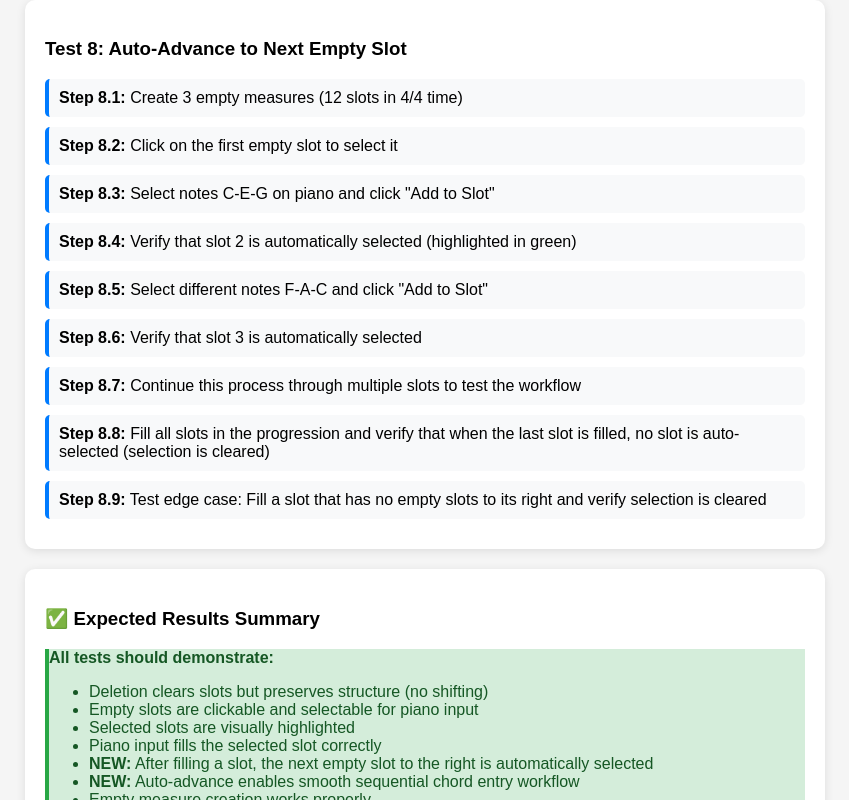
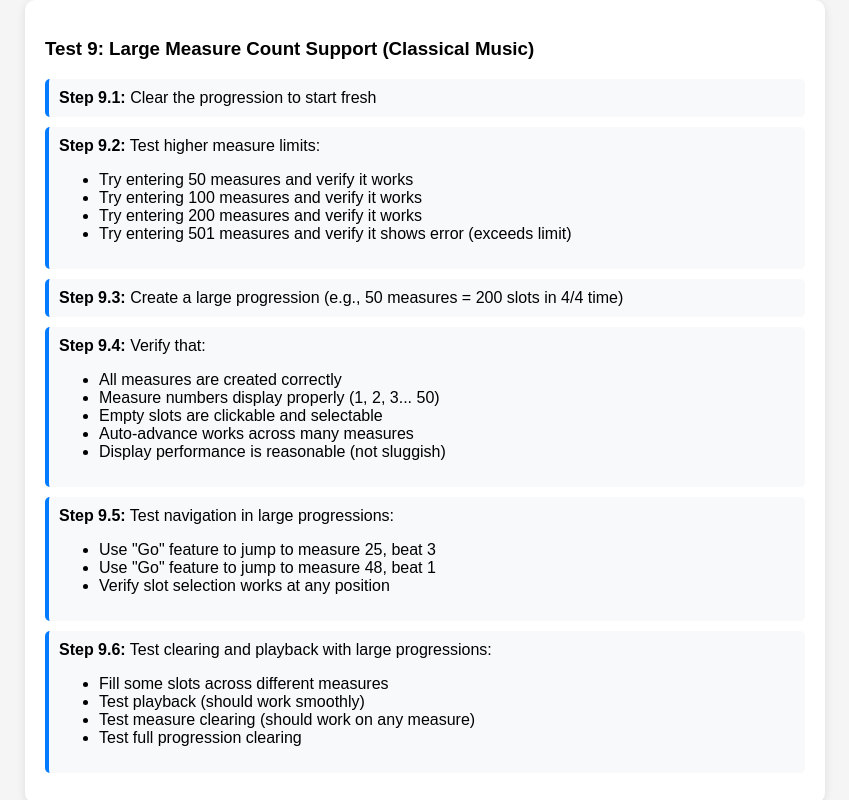
Before and after one commit to GrahamPaasch/simple-musical-accompaniment, a website: page test-fixes.html in a window 1280 px wide. Shown: the part 3640-4440 px from the top of the page, without its empty margins (215-1064 px from the left). Drawn offline with Linux system fonts and the light colour scheme.

Commit message:
Expand measure limit to 500 for classical music support
- Increased measure creation limit from 20 to 500 measures
- Updated HTML input validation with max=500 attribute and improved tooltip
- Added performance warning for progressions over 100 measures
- Enhanced demo.html with dedicated classical music section and best practices
- Added comprehensive test section for large progression validation
- Supports up to 2000+ chord slots for symphony movements and large classical works
- Maintains efficient workflow with auto-advance feature for sequential entry
- Includes navigation features optimized for large-scale musical analysis

This enables serious classical music work while providing guidance for optimal performance with very large progressions.

```diff
--- a/test-fixes.html
+++ b/test-fixes.html
@@ -240,6 +240,52 @@
     </div>
 
     <div class="test-section">
+        <h3>Test 9: Large Measure Count Support (Classical Music)</h3>
+        <div class="test-step">
+            <strong>Step 9.1:</strong> Clear the progression to start fresh
+        </div>
+        <div class="test-step">
+            <strong>Step 9.2:</strong> Test higher measure limits:
+            <ul>
+                <li>Try entering 50 measures and verify it works</li>
+                <li>Try entering 100 measures and verify it works</li>
+                <li>Try entering 200 measures and verify it works</li>
+                <li>Try entering 501 measures and verify it shows error (exceeds limit)</li>
+            </ul>
+        </div>
+        <div class="test-step">
+            <strong>Step 9.3:</strong> Create a large progression (e.g., 50 measures = 200 slots in 4/4 time)
+        </div>
+        <div class="test-step">
+            <strong>Step 9.4:</strong> Verify that:
+            <ul>
+                <li>All measures are created correctly</li>
+                <li>Measure numbers display properly (1, 2, 3... 50)</li>
+                <li>Empty slots are clickable and selectable</li>
+                <li>Auto-advance works across many measures</li>
+                <li>Display performance is reasonable (not sluggish)</li>
+            </ul>
+        </div>
+        <div class="test-step">
+            <strong>Step 9.5:</strong> Test navigation in large progressions:
+            <ul>
+                <li>Use "Go" feature to jump to measure 25, beat 3</li>
+                <li>Use "Go" feature to jump to measure 48, beat 1</li>
+                <li>Verify slot selection works at any position</li>
+            </ul>
+        </div>
+        <div class="test-step">
+            <strong>Step 9.6:</strong> Test clearing and playback with large progressions:
+            <ul>
+                <li>Fill some slots across different measures</li>
+                <li>Test playback (should work smoothly)</li>
+                <li>Test measure clearing (should work on any measure)</li>
+                <li>Test full progression clearing</li>
+            </ul>
+        </div>
+    </div>
+
+    <div class="test-section">
         <h3>Test 8: Auto-Advance to Next Empty Slot</h3>
         <div class="test-step">
             <strong>Step 8.1:</strong> Create 3 empty measures (12 slots in 4/4 time)
@@ -282,6 +328,8 @@
                 <li><strong>NEW:</strong> After filling a slot, the next empty slot to the right is automatically selected</li>
                 <li><strong>NEW:</strong> Auto-advance enables smooth sequential chord entry workflow</li>
                 <li>Empty measure creation works properly</li>
+                <li><strong>NEW:</strong> Support for up to 500 measures (suitable for classical pieces)</li>
+                <li><strong>NEW:</strong> Large progressions maintain good performance and navigation</li>
                 <li>Slot navigation features work as expected</li>
                 <li>UI text consistently uses "Clear" instead of "Delete"</li>
             </ul>
```
Also changed, not shown: demo.html (+23 -0 lines), index.html (+1 -1 lines), script.js (+9 -3 lines).
